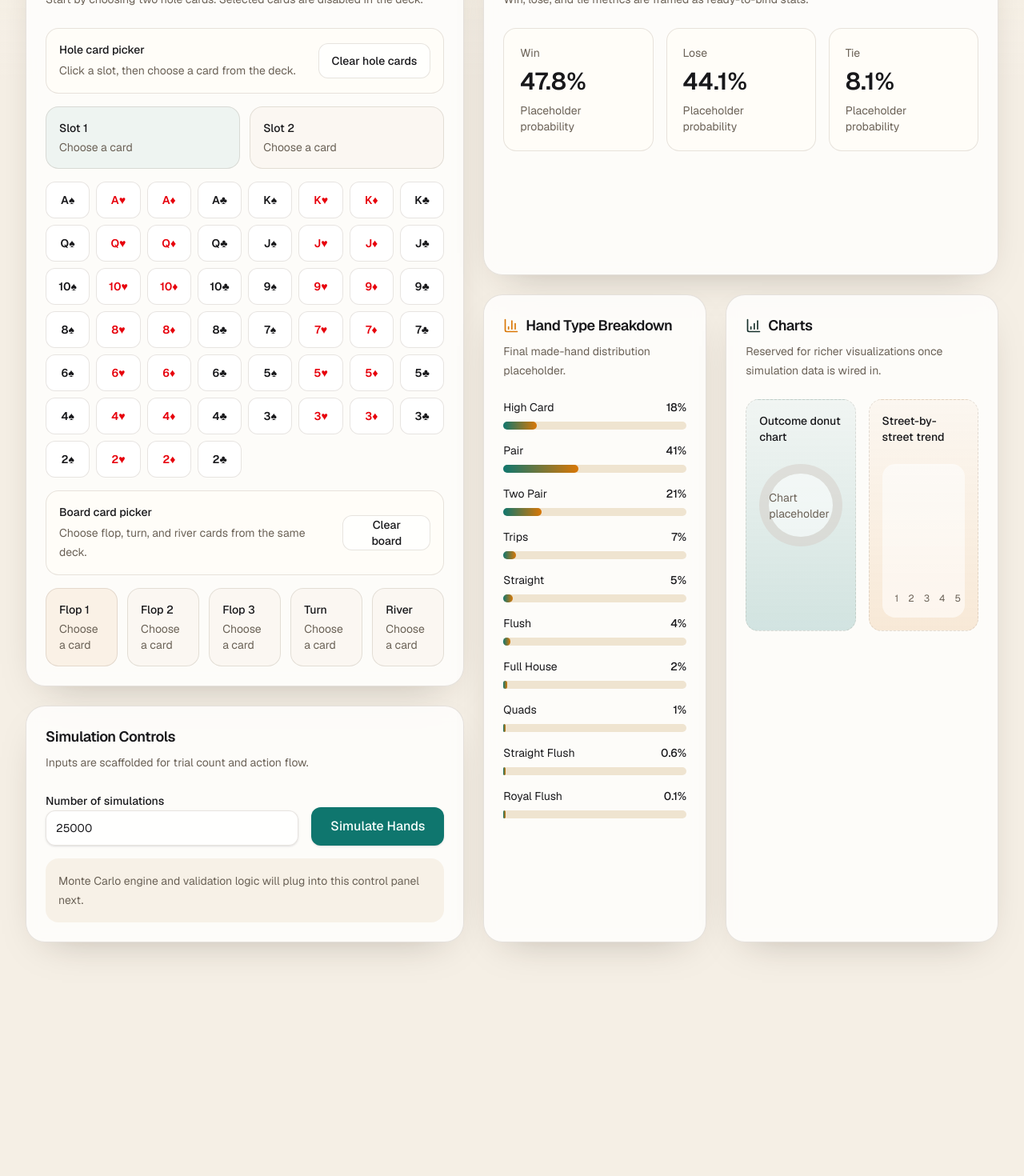
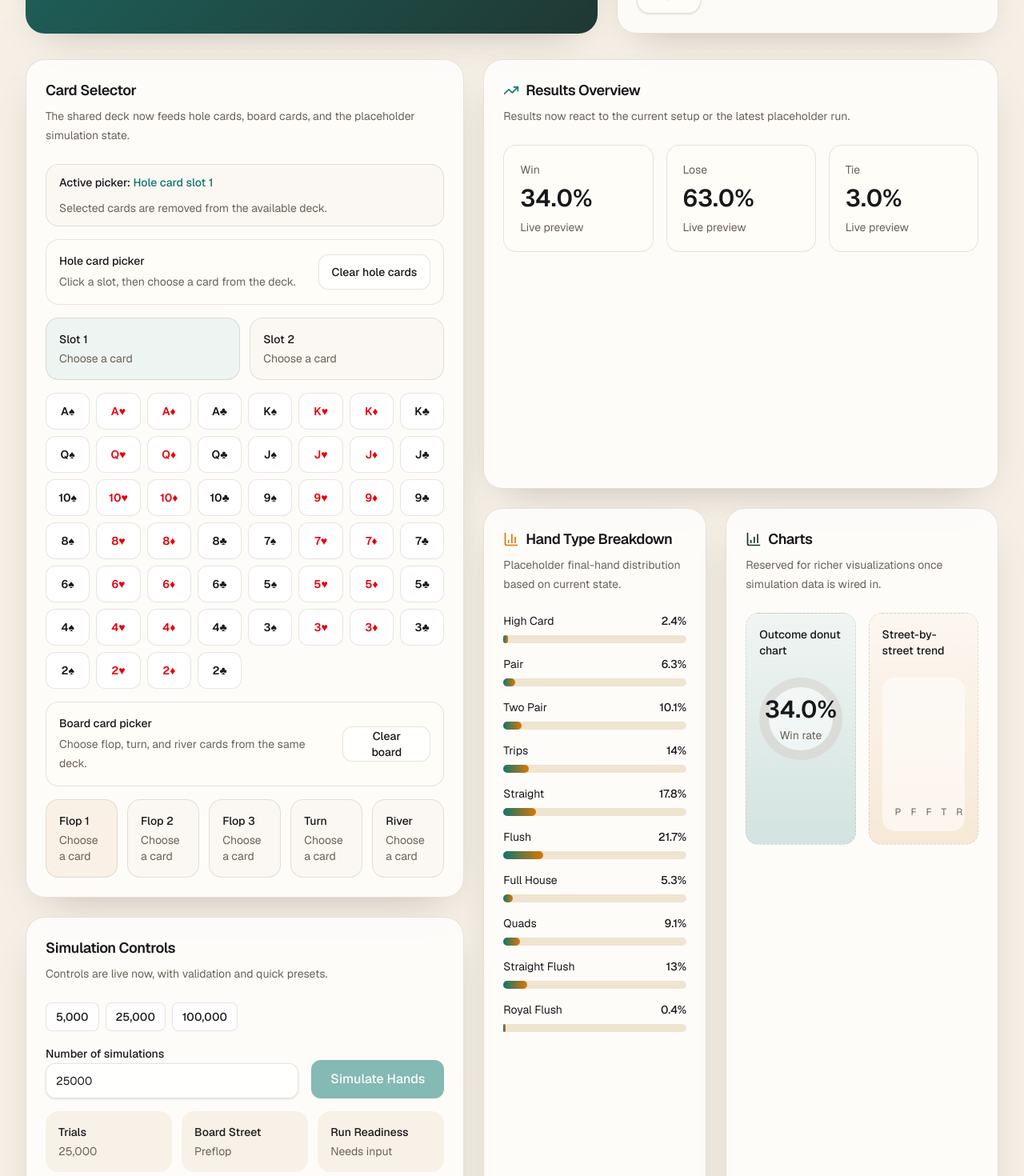
Before and after one commit to safwanmrahman/poker-hand-probability-simulator, a Next.js app: page / in a window 1280 px wide. Shown: the part 700-2170 px from the top of the page at 80% size. Before the commit the page ends 1910 px from the top, so only its background shows below. Built offline with nearby package versions, Linux system fonts and the light colour scheme.

Commit message:
Wire controls and placeholder results into the simulator UI

```diff
--- a/src/app/page.tsx
+++ b/src/app/page.tsx
@@ -40,25 +40,78 @@ const DECK = RANKS.flatMap((rank) =>
   })),
 );
 
-const outcomeStats = [
-  { label: "Win", value: "47.8%", tone: "bg-primary" },
-  { label: "Lose", value: "44.1%", tone: "bg-secondary" },
-  { label: "Tie", value: "8.1%", tone: "bg-accent" },
-];
+const BOARD_STREETS = ["Flop 1", "Flop 2", "Flop 3", "Turn", "River"] as const;
+const SIMULATION_PRESETS = [5000, 25000, 100000] as const;
+const HAND_LABELS = [
+  "High Card",
+  "Pair",
+  "Two Pair",
+  "Trips",
+  "Straight",
+  "Flush",
+  "Full House",
+  "Quads",
+  "Straight Flush",
+  "Royal Flush",
+] as const;
 
-const handBreakdown = [
-  ["High Card", 18],
-  ["Pair", 41],
-  ["Two Pair", 21],
-  ["Trips", 7],
-  ["Straight", 5],
-  ["Flush", 4],
-  ["Full House", 2],
-  ["Quads", 1],
-  ["Straight Flush", 0.6],
-  ["Royal Flush", 0.1],
-] as const;
-const BOARD_STREETS = ["Flop 1", "Flop 2", "Flop 3", "Turn", "River"] as const;
+type SimulationSnapshot = {
+  win: number;
+  lose: number;
+  tie: number;
+  handBreakdown: number[];
+  simulations: number;
+};
+
+function formatPercent(value: number) {
+  return `${value.toFixed(1)}%`;
+}
+
+function generatePlaceholderResults(
+  holeCards: (string | null)[],
+  boardCards: (string | null)[],
+  simulationCount: number,
+): SimulationSnapshot {
+  const seedSource = [...holeCards, ...boardCards].filter(Boolean).join("-");
+  let seed = simulationCount;
+
+  for (const char of seedSource) {
+    seed += char.charCodeAt(0) * 17;
+  }
+
+  const win = 32 + (seed % 29);
+  const tie = 2 + (Math.floor(seed / 7) % 10);
+  const lose = 100 - win - tie;
+
+  const rawBreakdown = HAND_LABELS.map((_, index) => {
+    if (index === HAND_LABELS.length - 1) {
+      return (seed % 3) + 1;
+    }
+
+    return ((seed + index * 19) % 100) + 12;
+  });
+
+  const rawTotal = rawBreakdown.reduce((sum, value) => sum + value, 0);
+  const handBreakdown = rawBreakdown.map((value, index) => {
+    if (index === rawBreakdown.length - 1) {
+      const runningTotal = rawBreakdown
+        .slice(0, -1)
+        .reduce((sum, item) => sum + (item / rawTotal) * 100, 0);
+
+      return Number(Math.max(0.1, 100 - runningTotal).toFixed(1));
+    }
+
+    return Number(((value / rawTotal) * 100).toFixed(1));
+  });
+
+  return {
+    win,
+    lose,
+    tie,
+    handBreakdown,
+    simulations: simulationCount,
+  };
+}
 
 function PlayingCard({
   value,
@@ -99,12 +152,57 @@ export default function Home() {
   const [activeHoleSlot, setActiveHoleSlot] = useState(0);
   const [activeBoardSlot, setActiveBoardSlot] = useState(0);
   const [activePicker, setActivePicker] = useState<"hole" | "board">("hole");
+  const [simulationInput, setSimulationInput] = useState("25000");
+  const [simulationResult, setSimulationResult] = useState<SimulationSnapshot | null>(
+    null,
+  );
 
   const nextEmptySlot = selectedHoleCards.findIndex((card) => card === null);
   const nextEmptyBoardSlot = selectedBoardCards.findIndex((card) => card === null);
   const usedCards = new Set(
     [...selectedHoleCards, ...selectedBoardCards].filter(Boolean),
   );
+  const holeCardsSelected = selectedHoleCards.filter(Boolean).length;
+  const boardCardsSelected = selectedBoardCards.filter(Boolean).length;
+  const remainingDeckCount = DECK.length - usedCards.size;
+  const hasBoardGap = selectedBoardCards.some(
+    (card, index) => card === null && selectedBoardCards.slice(index + 1).some(Boolean),
+  );
+  const parsedSimulationCount = Number.parseInt(simulationInput, 10);
+  const isSimulationCountValid =
+    Number.isFinite(parsedSimulationCount) &&
+    parsedSimulationCount >= 1000 &&
+    parsedSimulationCount <= 500000;
+  const canRunPlaceholder =
+    holeCardsSelected === 2 && !hasBoardGap && isSimulationCountValid;
+  const activeTargetLabel =
+    activePicker === "hole"
+      ? `Hole card slot ${activeHoleSlot + 1}`
+      : BOARD_STREETS[activeBoardSlot];
+  const statusMessage =
+    holeCardsSelected < 2
+      ? "Choose both hole cards to unlock placeholder simulation runs."
+      : hasBoardGap
+        ? "Fill community cards from left to right so the board state stays valid."
+        : !isSimulationCountValid
+          ? "Enter a simulation count between 1,000 and 500,000."
+          : "Selections look valid. You can run a placeholder simulation now.";
+  const resultSummary =
+    simulationResult ??
+    generatePlaceholderResults(
+      selectedHoleCards,
+      selectedBoardCards,
+      isSimulationCountValid ? parsedSimulationCount : 25000,
+    );
+  const outcomeStats = [
+    { label: "Win", value: formatPercent(resultSummary.win), tone: "bg-primary" },
+    { label: "Lose", value: formatPercent(resultSummary.lose), tone: "bg-secondary" },
+    { label: "Tie", value: formatPercent(resultSummary.tie), tone: "bg-accent" },
+  ];
+  const handBreakdown = HAND_LABELS.map((label, index) => [
+    label,
+    resultSummary.handBreakdown[index],
+  ] as const);
 
   function handleHoleCardSelect(cardId: string) {
     const shouldAdvanceSlot =
@@ -200,6 +298,20 @@ export default function Home() {
     setActivePicker("board");
   }
 
+  function runPlaceholderSimulation() {
+    if (!canRunPlaceholder) {
+      return;
+    }
+
+    setSimulationResult(
+      generatePlaceholderResults(
+        selectedHoleCards,
+        selectedBoardCards,
+        parsedSimulationCount,
+      ),
+    );
+  }
+
   return (
     <main className="mx-auto flex min-h-screen w-full max-w-7xl flex-col gap-8 px-4 py-6 sm:px-6 lg:px-8 lg:py-8">
       <section className="grid gap-6 lg:grid-cols-[1.2fr_0.8fr]">
@@ -215,14 +327,16 @@ export default function Home() {
                     Build, test, and visualize poker odds from any board state.
                   </h1>
                   <p className="max-w-2xl text-base leading-7 text-white/76 sm:text-lg">
-                    Hole-card selection is live now, with the board, simulation
-                    controls, and probability analysis ready for the next steps.
+                    Card selection, simulation controls, and a placeholder
+                    results flow are all wired together for the next build step.
                   </p>
                 </div>
                 <div className="flex flex-col gap-3 sm:flex-row">
                   <Button
                     size="lg"
                     className="bg-white text-secondary hover:bg-white/92"
+                    onClick={runPlaceholderSimulation}
+                    disabled={!canRunPlaceholder}
                   >
                     Run Placeholder Trial
                     <ArrowRight className="ml-2 size-4" />
@@ -231,6 +345,7 @@ export default function Home() {
                     variant="outline"
                     size="lg"
                     className="border-white/20 bg-white/10 text-white hover:bg-white/16"
+                    onClick={() => setActivePicker("board")}
                   >
                     Configure Board
                   </Button>
@@ -258,6 +373,11 @@ export default function Home() {
                     <p className="mt-1 text-2xl font-semibold">25,000</p>
                   </div>
                 </div>
+                <p className="mt-3 text-sm leading-6 text-white/72">
+                  {simulationResult
+                    ? `Placeholder run complete for ${simulationResult.simulations.toLocaleString()} trials.`
+                    : "Run the placeholder engine to push current selections into the results panels below."}
+                </p>
               </div>
             </div>
           </CardContent>
@@ -274,6 +394,16 @@ export default function Home() {
             </CardDescription>
           </CardHeader>
           <CardContent className="space-y-5">
+            <div className="rounded-2xl border border-border bg-[#fffdf8] px-4 py-3">
+              <p className="text-sm font-medium">Selection Status</p>
+              <p className="mt-1 text-sm text-muted-foreground">
+                {holeCardsSelected}/2 hole cards, {boardCardsSelected}/5 board cards,{" "}
+                {remainingDeckCount} cards remaining in deck.
+              </p>
+              <p className="mt-2 text-sm leading-6 text-muted-foreground">
+                {statusMessage}
+              </p>
+            </div>
             <div className="space-y-3">
               <div className="flex items-center justify-between">
                 <p className="text-sm font-medium">Hole Cards</p>
@@ -353,11 +483,20 @@ export default function Home() {
             <CardHeader>
               <CardTitle>Card Selector</CardTitle>
               <CardDescription>
-                Start by choosing two hole cards. Selected cards are disabled in
-                the deck.
+                The shared deck now feeds hole cards, board cards, and the
+                placeholder simulation state.
               </CardDescription>
             </CardHeader>
             <CardContent className="grid gap-4">
+              <div className="flex flex-wrap items-center justify-between gap-3 rounded-2xl border border-border bg-muted/20 px-4 py-3 text-sm">
+                <p className="font-medium">
+                  Active picker: <span className="text-primary">{activeTargetLabel}</span>
+                </p>
+                <p className="text-muted-foreground">
+                  Selected cards are removed from the available deck.
+                </p>
+              </div>
+
               <div className="flex flex-col gap-3 rounded-2xl border border-border bg-[#fffdf8] p-4 sm:flex-row sm:items-center sm:justify-between">
                 <div>
                   <p className="text-sm font-medium">Hole card picker</p>
@@ -500,10 +639,22 @@ export default function Home() {
             <CardHeader>
               <CardTitle>Simulation Controls</CardTitle>
               <CardDescription>
-                Inputs are scaffolded for trial count and action flow.
+                Controls are live now, with validation and quick presets.
               </CardDescription>
             </CardHeader>
             <CardContent className="space-y-4">
+              <div className="flex flex-wrap gap-2">
+                {SIMULATION_PRESETS.map((preset) => (
+                  <Button
+                    key={preset}
+                    variant="outline"
+                    size="sm"
+                    onClick={() => setSimulationInput(String(preset))}
+                  >
+                    {preset.toLocaleString()}
+                  </Button>
+                ))}
+              </div>
               <div className="grid gap-4 sm:grid-cols-[1fr_auto]">
                 <div className="space-y-2">
                   <label
@@ -515,19 +666,53 @@ export default function Home() {
                   <Input
                     id="simulations"
                     type="number"
-                    defaultValue="25000"
+                    value={simulationInput}
+                    onChange={(event) => setSimulationInput(event.target.value)}
                     placeholder="25000"
                   />
                 </div>
                 <div className="flex items-end">
-                  <Button size="lg" className="w-full sm:w-auto">
+                  <Button
+                    size="lg"
+                    className="w-full sm:w-auto"
+                    onClick={runPlaceholderSimulation}
+                    disabled={!canRunPlaceholder}
+                  >
                     Simulate Hands
                   </Button>
                 </div>
               </div>
+              <div className="grid gap-3 sm:grid-cols-3">
+                <div className="rounded-2xl bg-muted/45 p-4 text-sm">
+                  <p className="font-medium">Trials</p>
+                  <p className="mt-1 text-muted-foreground">
+                    {isSimulationCountValid
+                      ? parsedSimulationCount.toLocaleString()
+                      : "Invalid count"}
+                  </p>
+                </div>
+                <div className="rounded-2xl bg-muted/45 p-4 text-sm">
+                  <p className="font-medium">Board Street</p>
+                  <p className="mt-1 text-muted-foreground">
+                    {boardCardsSelected === 0
+                      ? "Preflop"
+                      : boardCardsSelected <= 3
+                        ? "Flop"
+                        : boardCardsSelected === 4
+                          ? "Turn"
+                          : "River"}
+                  </p>
+                </div>
+                <div className="rounded-2xl bg-muted/45 p-4 text-sm">
+                  <p className="font-medium">Run Readiness</p>
+                  <p className="mt-1 text-muted-foreground">
+                    {canRunPlaceholder ? "Ready" : "Needs input"}
+                  </p>
+                </div>
+              </div>
               <div className="rounded-2xl bg-muted/45 p-4 text-sm leading-6 text-muted-foreground">
-                Monte Carlo engine and validation logic will plug into this
-                control panel next.
+                Placeholder simulation mode is active. Real Monte Carlo logic
+                will replace these generated values in a later commit.
               </div>
             </CardContent>
           </Card>
@@ -541,7 +726,7 @@ export default function Home() {
                 Results Overview
               </CardTitle>
               <CardDescription>
-                Win, lose, and tie metrics are framed as ready-to-bind stats.
+                Results now react to the current setup or the latest placeholder run.
               </CardDescription>
             </CardHeader>
             <CardContent className="grid gap-4 sm:grid-cols-3">
@@ -553,7 +738,7 @@ export default function Home() {
                   <p className="text-sm text-muted-foreground">{stat.label}</p>
                   <p className="mt-2 text-3xl font-semibold">{stat.value}</p>
                   <p className="mt-2 text-sm text-muted-foreground">
-                    Placeholder probability
+                    {simulationResult ? "Latest placeholder run" : "Live preview"}
                   </p>
                 </div>
               ))}
@@ -568,7 +753,7 @@ export default function Home() {
                   Hand Type Breakdown
                 </CardTitle>
                 <CardDescription>
-                  Final made-hand distribution placeholder.
+                  Placeholder final-hand distribution based on current state.
                 </CardDescription>
               </CardHeader>
               <CardContent className="space-y-4">
@@ -604,22 +789,29 @@ export default function Home() {
                 <div className="rounded-2xl border border-dashed border-border bg-[linear-gradient(180deg,rgba(15,118,110,0.05),rgba(15,118,110,0.18))] p-4">
                   <p className="text-sm font-medium">Outcome donut chart</p>
                   <div className="mt-6 flex aspect-square items-center justify-center rounded-full border-12 border-primary/18 border-t-primary bg-white/50">
-                    <span className="text-sm text-muted-foreground">
-                      Chart placeholder
-                    </span>
+                    <div className="text-center">
+                      <p className="text-3xl font-semibold">{formatPercent(resultSummary.win)}</p>
+                      <p className="mt-1 text-sm text-muted-foreground">Win rate</p>
+                    </div>
                   </div>
                 </div>
                 <div className="rounded-2xl border border-dashed border-border bg-[linear-gradient(180deg,rgba(217,119,6,0.04),rgba(217,119,6,0.14))] p-4">
                   <p className="text-sm font-medium">Street-by-street trend</p>
                   <div className="mt-6 flex h-48 items-end gap-3 rounded-2xl bg-white/55 p-4">
-                    {[42, 56, 50, 73, 66].map((height, index) => (
+                    {[
+                      Math.max(18, Math.round(resultSummary.tie * 4)),
+                      Math.max(24, Math.round(resultSummary.lose)),
+                      Math.max(30, Math.round(resultSummary.win)),
+                      Math.max(36, Math.round(resultSummary.win + resultSummary.tie / 2)),
+                      Math.max(42, Math.round(resultSummary.win + boardCardsSelected * 4)),
+                    ].map((height, index) => (
                       <div key={height} className="flex-1 space-y-2">
                         <div
                           className="rounded-t-xl bg-secondary/82"
                           style={{ height: `${height}%` }}
                         />
                         <p className="text-center text-xs text-muted-foreground">
-                          {index + 1}
+                          {["P", "F", "F", "T", "R"][index]}
                         </p>
                       </div>
                     ))}
```
